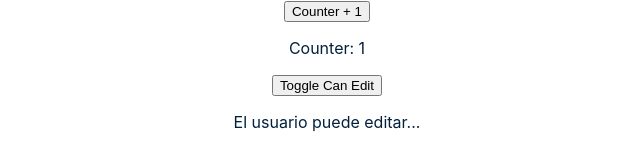
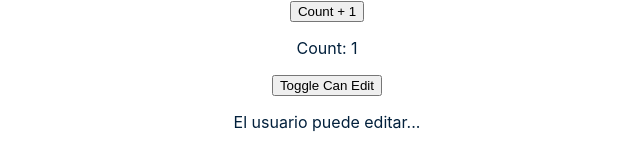
Before and after one commit to alfredosumosav/react-hooks, a React (Create React App) app: page / in a window 1280 px wide. Shown: the top 159 px of the page, without its empty margins (313-953 px from the left). Built offline with nearby package versions, Linux system fonts and the light colour scheme; no server answers.

Commit message:
optimize react component using react memo hook

```diff
--- a/src/components/Counter.jsx
+++ /dev/null
@@ -1,18 +0,0 @@
-import React from 'react'
-
-class Counter extends React.PureComponent {
-  render() {
-    console.log('Render Counter');
-
-    const { count } = this.props;
-    return (
-      <div>
-        <form>
-          <p>Counter: {count}</p>
-        </form>
-      </div>
-    )
-  }
-}
-
-export default Counter
--- a/src/components/Parent.jsx
+++ b/src/components/Parent.jsx
@@ -1,44 +1,54 @@
-import React from 'react';
-import Counter from "./Counter";
-import Permissions from "./Permissions";
+import React, { useState } from 'react';
 
-class Parent extends React.PureComponent {
-  constructor(props) {
-    super(props);
+const Parent = React.memo(() => {
+  console.log("Render Parent");
 
-    this.state = { count: 1, canEdit: true };
+  const [count, setCount] = useState(1);
+  const [canEdit, setCanEdit] = useState(true);
+
+  const countPlusPlus = () => {
+    console.log("Click to the counter button");
+    setCount(count + 1);
   }
 
-  render() {
-    console.log("Render Parent");
+  const toggleCanEdit = () => {
+    console.log("Click to the Can Edit Button");
+    setCanEdit(!canEdit);
+  }
 
-    const toggleCanEdit = () => {
-      console.log('click al boton de toggleCanEdit');
-      this.setState(({ canEdit: oldCanEdit }) => {
-        return { canEdit: !oldCanEdit };
-      });
-    };
+  return (
+    <>
+      <button onClick={countPlusPlus}>Count + 1</button>
+      <Counter count={count} />
 
-    const countPlusPlus = () => {
-      console.log('Click al boton counter');
+      <button onClick={toggleCanEdit}>Toggle Can Edit</button>
+      <Permissions canEdit={canEdit} />
+    </>
+  )
+})
 
-      this.setState((prevState) => {
-        return { count: prevState.count + 1 };
-      });
-    };
+const Counter = React.memo(({ count }) => {
+  console.log("Render Counter");
 
-    return (
-      <div>
-        <>
-          <button onClick={countPlusPlus}>Counter + 1</button>
-          <Counter count={this.state.count}/>
+  return (
+    <>
+      <form>
+        <p>Count: {count}</p>
+      </form>
+    </>
+  )
+})
 
-          <button onClick={toggleCanEdit}>Toggle Can Edit</button>
-          <Permissions canEdit={this.state.canEdit} />
-        </>
-      </div>
-    )
-  }
-}
+const Permissions = React.memo(({ canEdit }) => {
+  console.log("Render Permissions");
+
+  return (
+    <>
+      <form>
+        <p>El usuario {canEdit ? "" : "no"} puede editar...</p>
+      </form>
+    </>
+  )
+})
 
 export default Parent
--- a/src/components/Permissions.jsx
+++ /dev/null
@@ -1,19 +0,0 @@
-import React from 'react'
-
-class Permissions extends React.PureComponent {
-  render() {
-    console.log('Render Permissions');
-
-    const { canEdit } = this.props;
-
-    return (
-      <div>
-        <form>
-          <p>El usuario {canEdit ? "" : "no"} puede editar...</p>
-        </form>
-      </div>
-    )
-  }
-}
-
-export default Permissions
```
